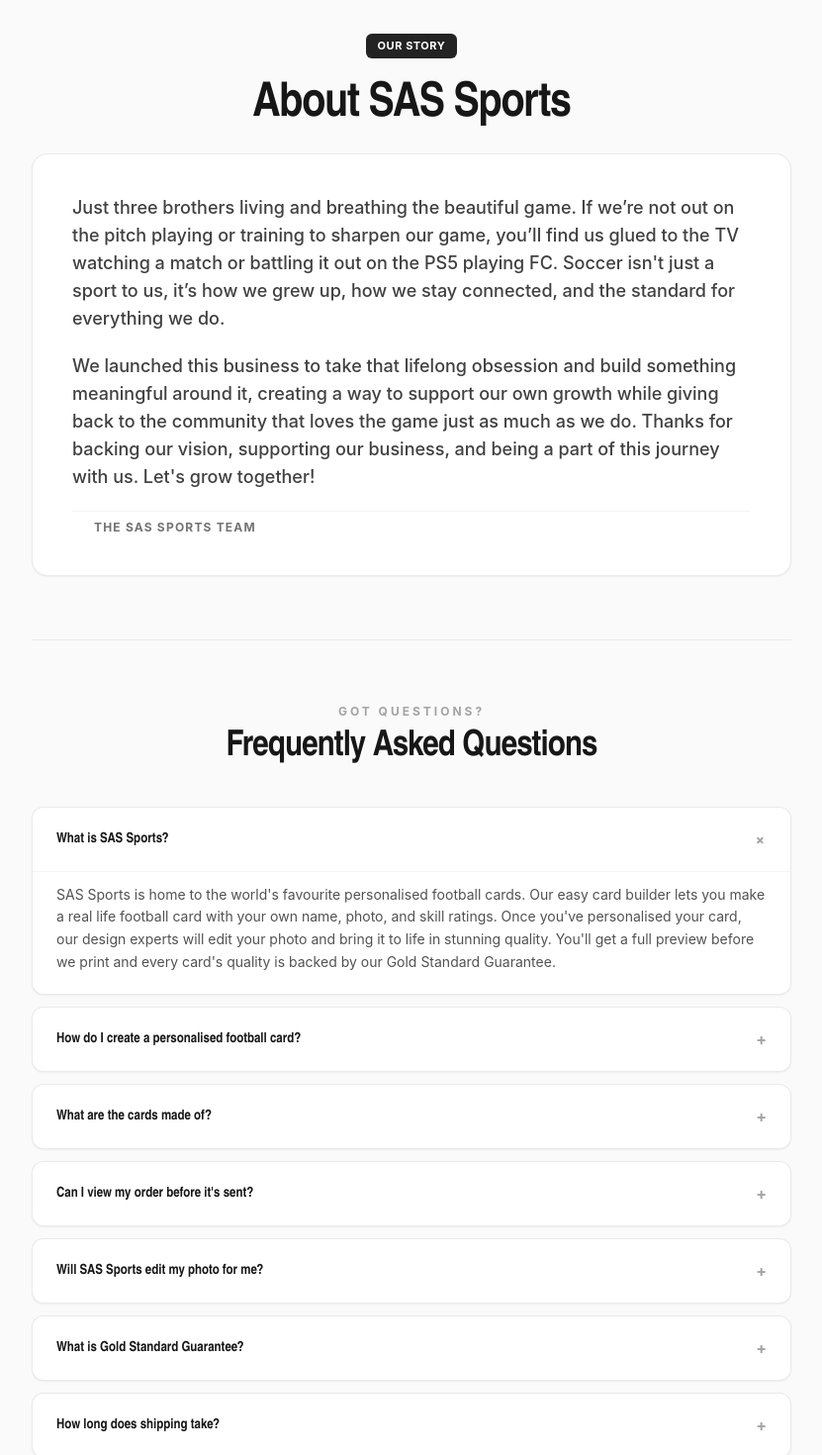
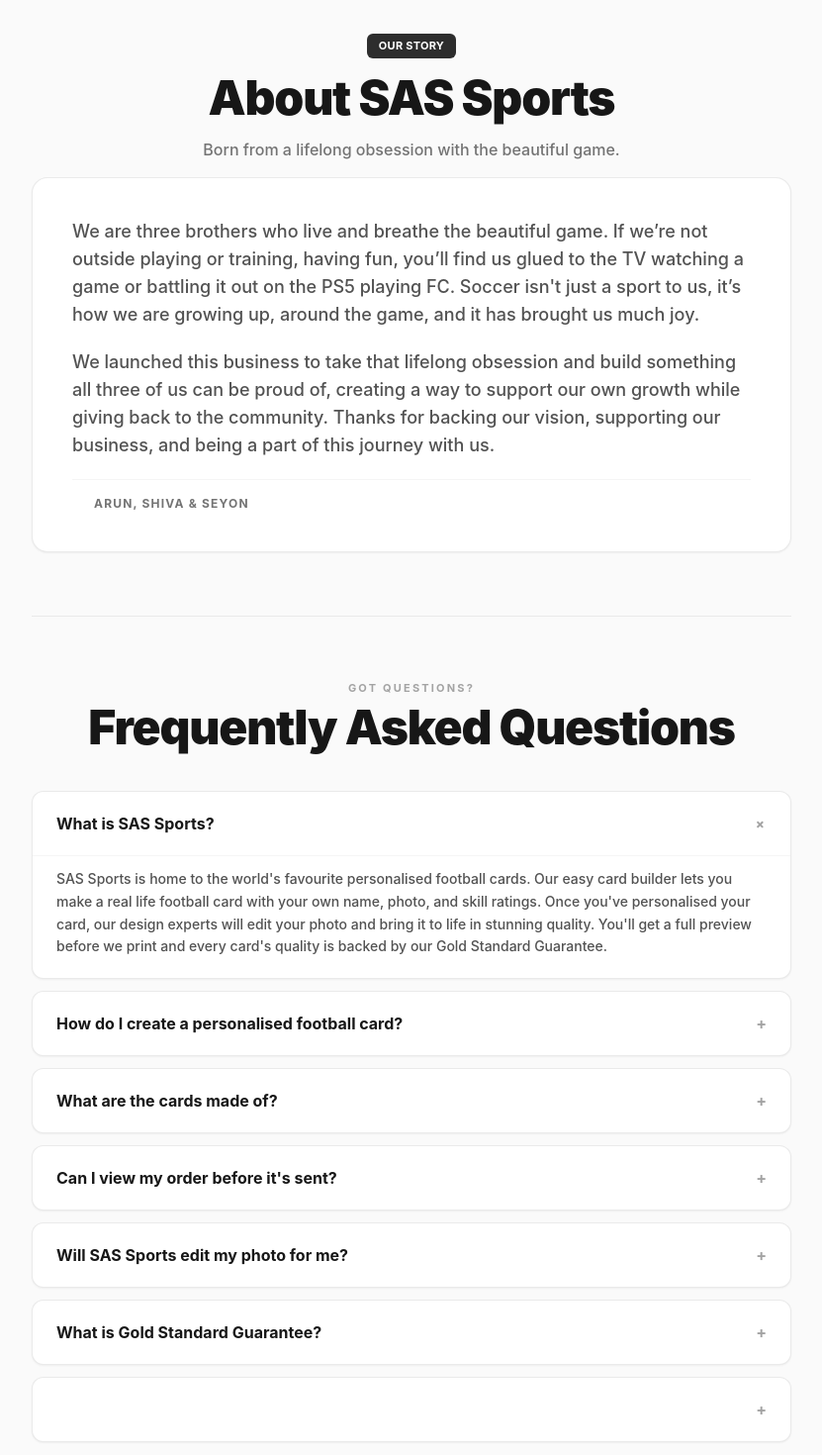
Before and after one commit to thivaharan-selvanayagam/football, a Next.js app: page /faq in a window 1280 px wide. Shown: the part 160-1630 px from the top of the page at 99% size, without its empty margins (224-1055 px from the left). Built offline with nearby package versions, Linux system fonts and the light colour scheme.

Commit message:
faq changed

```diff
--- a/app/faq/page.tsx
+++ b/app/faq/page.tsx
@@ -13,7 +13,7 @@
   },
   {
     q: "What are the cards made of?",
-    a: "Standard cards use a gloss-finish Foamex board. Metal cards are 100% metal with a gloss finish, available in 3 sizes across both styles.",
+    a: "Standard cards use a gloss-finish PVC Foamex board.",
   },
   {
     q: "Can I view my order before it's sent?",
@@ -28,12 +28,7 @@
     a: "If your card arrives damaged or isn't what you expected, we'll replace it or refund you — no hassle. Add Damage Protection at checkout for full transit coverage.",
   },
   {
-    q: "How long does shipping take?",
-    a: "Standard production and shipping takes 5-9 working days. Add Super Fast Track at checkout for 1-3 working day production.",
-  },
-  {
-    q: "Do you ship worldwide?",
-    a: "Yes, we ship to most countries worldwide. Shipping costs and times are calculated at checkout based on your address.",
+
   },
 ];
 
@@ -45,26 +40,31 @@
       <div className="w-full max-w-3xl mx-auto space-y-16">
 
         {/* ⚽ ABOUT US STORY SECTION */}
-        <div className="text-center space-y-6">
-          <span className="inline-block bg-[#232323] text-white text-[11px] font-bold px-3 py-1 rounded-md tracking-wider uppercase">
-            Our Story
-          </span>
-          <h1 className="font-display text-4xl sm:text-5xl font-black text-neutral-900 tracking-tight leading-none">
+        <div className="text-center space-y-4">
+          <div>
+            <span className="inline-block bg-[#2d2d2d] text-white text-[11px] font-bold px-3 py-1 rounded-md tracking-wide uppercase">
+              Our Story
+            </span>
+          </div>
+          <h1 className="text-3xl sm:text-4xl md:text-5xl font-black text-neutral-900 tracking-tight leading-none">
             About SAS Sports
           </h1>
+          <p className="text-neutral-500 text-sm sm:text-base font-medium max-w-xl mx-auto">
+            Born from a lifelong obsession with the beautiful game.
+          </p>
 
-          <div className="bg-white rounded-2xl border border-neutral-200/80 p-8 sm:p-10 shadow-sm text-left space-y-5">
-            <p className="text-neutral-700 text-base sm:text-lg leading-relaxed font-medium">
-              Just three brothers living and breathing the beautiful game. If we’re not out on the pitch playing or training to sharpen our game, you’ll find us glued to the TV watching a match or battling it out on the PS5 playing FC. Soccer isn't just a sport to us, it’s how we grew up, how we stay connected, and the standard for everything we do.
+          <div className="bg-white rounded-2xl border border-neutral-200/80 p-8 sm:p-10 shadow-sm text-left space-y-5 mt-6">
+            <p className="text-neutral-600 text-sm sm:text-base md:text-lg leading-relaxed font-medium">
+              We are three brothers who live and breathe the beautiful game. If we’re not outside playing or training, having fun, you’ll find us glued to the TV watching a game or battling it out on the PS5 playing FC. Soccer isn't just a sport to us, it’s how we are growing up, around the game, and it has brought us much joy.
             </p>
-            <p className="text-neutral-700 text-base sm:text-lg leading-relaxed font-medium">
-              We launched this business to take that lifelong obsession and build something meaningful around it, creating a way to support our own growth while giving back to the community that loves the game just as much as we do. Thanks for backing our vision, supporting our business, and being a part of this journey with us. Let's grow together!
+            <p className="text-neutral-600 text-sm sm:text-base md:text-lg leading-relaxed font-medium">
+              We launched this business to take that lifelong obsession and build something all three of us can be proud of, creating a way to support our own growth while giving back to the community. Thanks for backing our vision, supporting our business, and being a part of this journey with us.
             </p>
 
-            <div className="pt-2 flex items-center gap-3 border-t border-neutral-100">
+            <div className="pt-4 flex items-center gap-3 border-t border-neutral-100">
               <span className="w-2.5 h-2.5 rounded-full bg-emerald-600" />
               <span className="text-xs font-bold text-neutral-500 uppercase tracking-widest">
-                The SAS Sports Team
+                Arun, Shiva & Seyon
               </span>
             </div>
           </div>
@@ -72,12 +72,14 @@
 
         {/* ❓ FREQUENTLY ASKED QUESTIONS SECTION */}
         <div className="border-t border-neutral-200/80 pt-16">
-          <p className="uppercase tracking-[0.25em] text-neutral-400 text-xs mb-2 text-center font-bold">
-            Got Questions?
-          </p>
-          <h2 className="font-display text-3xl sm:text-4xl font-black text-neutral-900 tracking-tight text-center mb-10 leading-tight">
-            Frequently Asked Questions
-          </h2>
+          <div className="text-center space-y-2 mb-10">
+            <p className="text-[11px] font-bold tracking-[0.2em] text-neutral-400 uppercase">
+              Got Questions?
+            </p>
+            <h2 className="text-3xl sm:text-4xl md:text-5xl font-black text-neutral-900 tracking-tight leading-tight">
+              Frequently Asked Questions
+            </h2>
+          </div>
 
           <div className="space-y-3">
             {FAQS.map((f, i) => (
@@ -86,13 +88,13 @@
                   onClick={() => setOpen(open === i ? null : i)}
                   className="w-full flex items-center justify-between text-left px-6 py-5 hover:bg-neutral-100/50 transition"
                 >
-                  <span className="font-display font-bold text-sm text-neutral-900 pr-4">{f.q}</span>
+                  <span className="font-bold text-sm sm:text-base text-neutral-900 pr-4">{f.q}</span>
                   <span className={`text-neutral-400 font-bold transition-transform ${open === i ? "rotate-45" : ""}`}>
                     +
                   </span>
                 </button>
                 {open === i && (
-                  <p className="px-6 pb-5 text-sm text-neutral-600 leading-relaxed border-t border-neutral-100 pt-3">
+                  <p className="px-6 pb-5 text-sm text-neutral-600 leading-relaxed border-t border-neutral-100 pt-3 font-medium">
                     {f.a}
                   </p>
                 )}
@@ -100,7 +102,7 @@
             ))}
           </div>
 
-          <p className="text-center text-sm text-neutral-600 mt-10">
+          <p className="text-center text-sm text-neutral-600 mt-10 font-medium">
             Still need help?{" "}
             <Link href="/support" className="text-neutral-900 font-bold underline underline-offset-4 hover:text-black">
               Contact our support team
```
